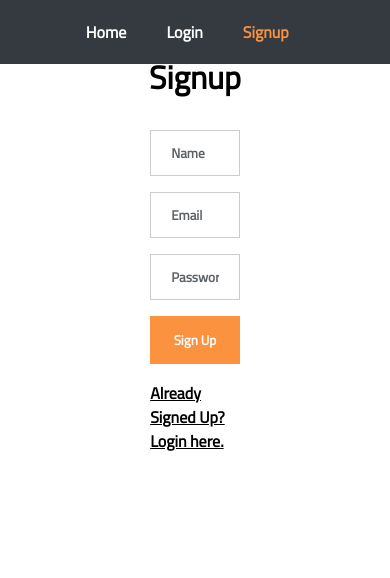
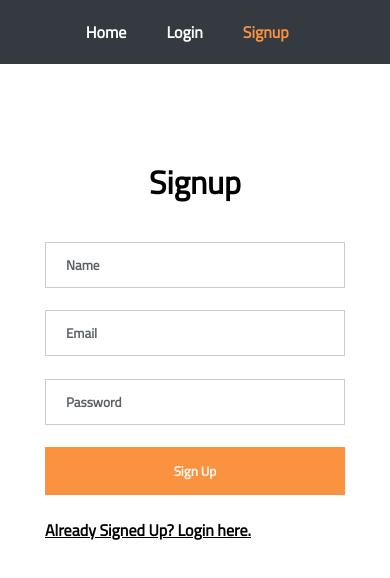
Before and after one commit to james2kim/TaskIT, a React (Create React App) app in the folder client/: page /signup in a window 390 px wide. Shown: the top 578 px of the page. Built offline with nearby package versions, Linux system fonts and the light colour scheme.

Commit message:
changed Signup.module.css

```diff
--- a/client/src/components/Auth/Signup/Signup.module.css
+++ b/client/src/components/Auth/Signup/Signup.module.css
@@ -43,3 +43,13 @@
       margin-top: 1vh;
 
   }
+
+  @media(max-width: 800px) {
+    .Signup {
+      margin-top: 35%;
+    }
+
+    .Signup form {
+      width:300px
+    }
+  }
```
Also changed, not shown: 8 other files (tests, documents, lock files or other folders).
